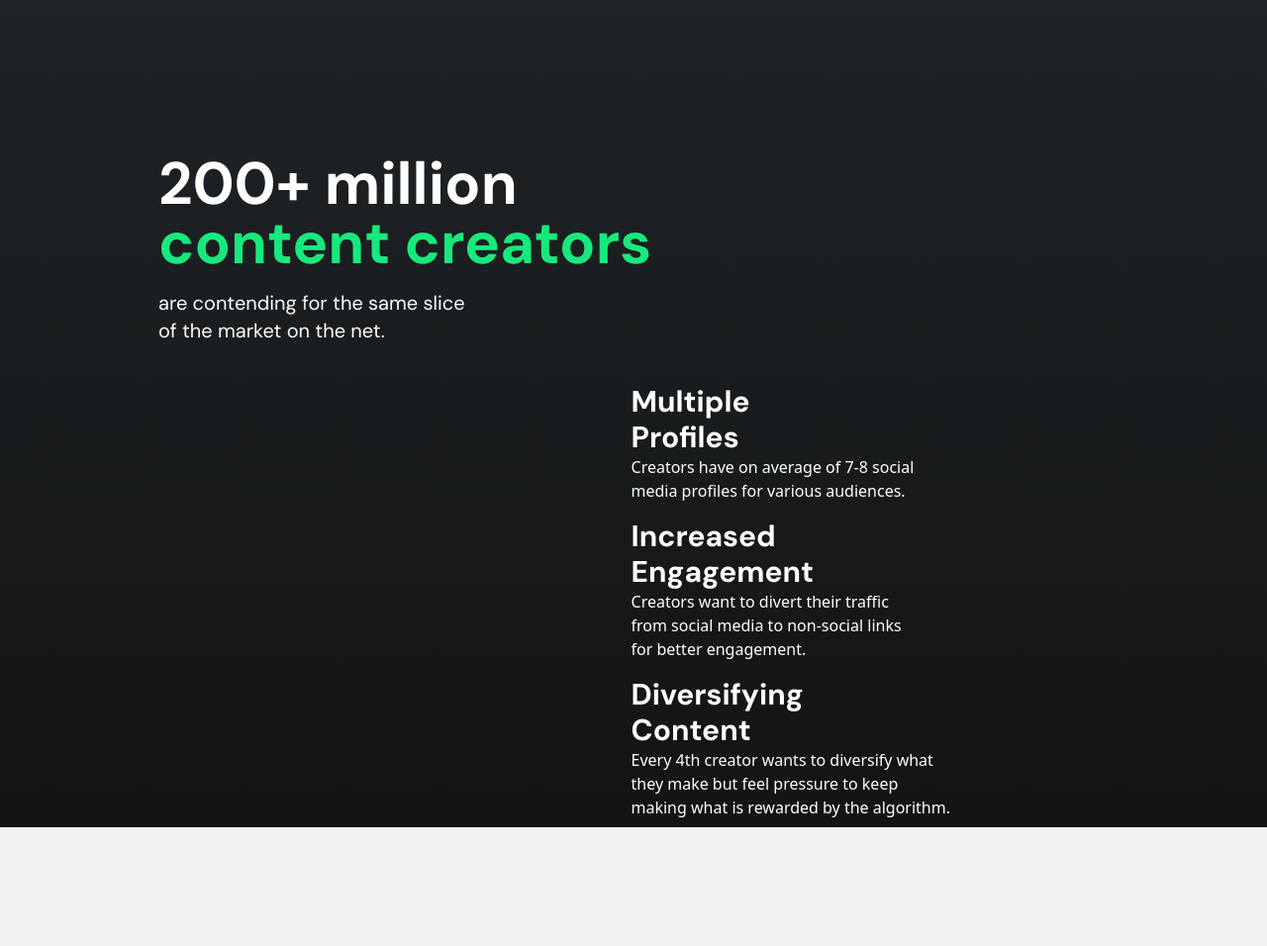
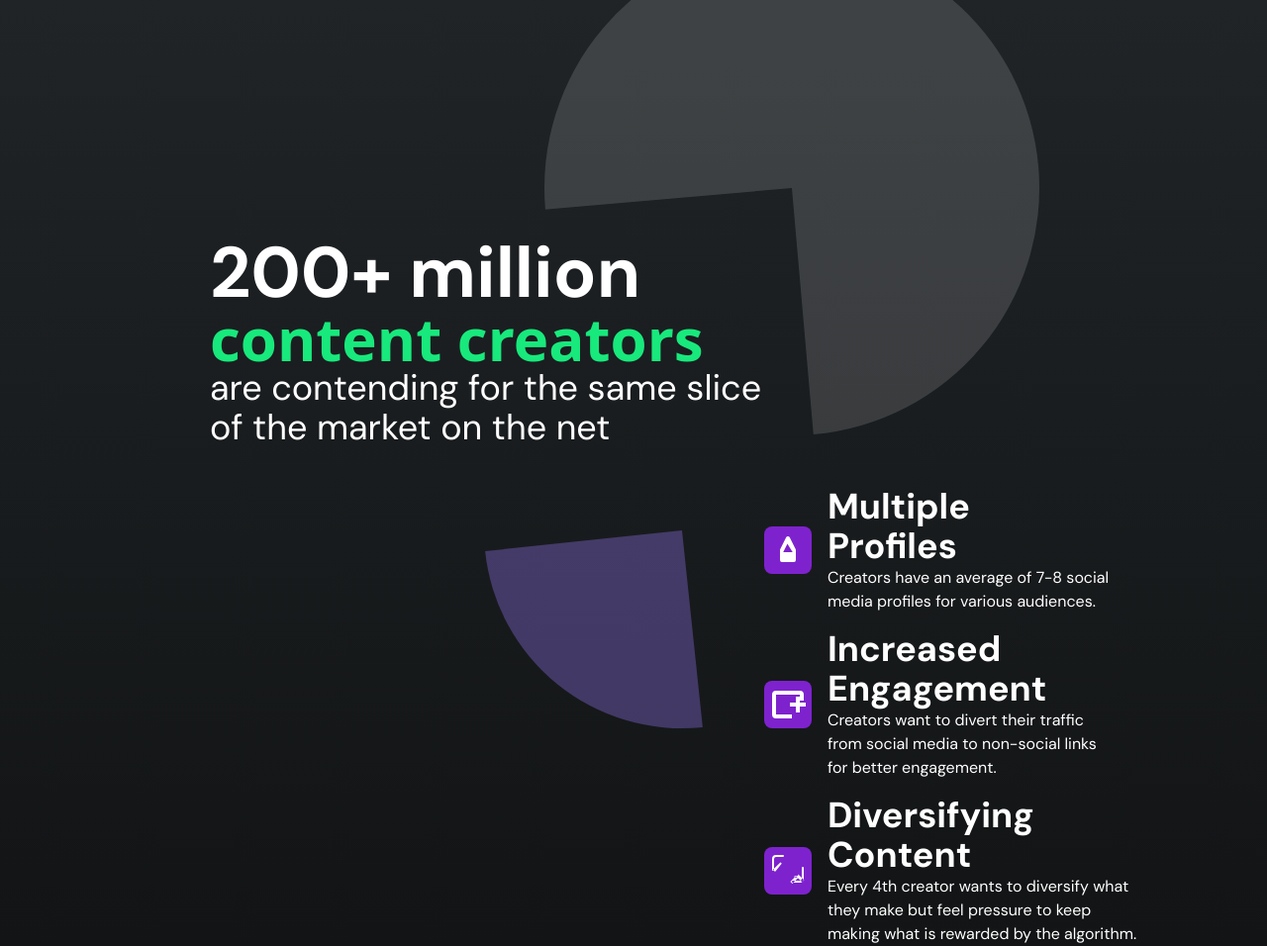
Before and after one commit to DILJITHKRISHNA/Brandemic-Task, a website: page about.html in a window 1280 px wide. Shown: the whole page at 99% size. Before the commit the page ends 836 px from the top, so only its background shows below. Drawn offline with Linux system fonts and the light colour scheme.

Commit message:
about page added

```diff
--- a/about.html
+++ b/about.html
@@ -7,6 +7,9 @@
     <link href="https://fonts.googleapis.com/css2?family=DM+Sans:wght@400;500;700&display=swap" rel="stylesheet">
     <link rel="stylesheet" href="./src/output.css">
     <link href="https://fonts.googleapis.com/css2?family=DM+Sans:wght@400;500;700&display=swap" rel="stylesheet">
+    <link rel="stylesheet" href="https://cdnjs.cloudflare.com/ajax/libs/font-awesome/6.5.2/css/all.min.css"
+        integrity="sha512-SnH5WK+bZxgPHs44uWIX+LLJAJ9/2PkPKZ5QiAj6Ta86w+fsb2TkcmfRyVX3pBnMFcV7oQPJkl9QevSCWr3W6A=="
+        crossorigin="anonymous" referrerpolicy="no-referrer" />
 
     <style>
         @import url('https://fonts.googleapis.com/css2?family=DM+Sans:wght@400;500;700&display=swap');
@@ -23,49 +26,105 @@
             background-color: #f0f0f0;
         }
 
-        .circle-element {
-            width: 200px;
-            height: 200px;
-            background-color: #3498db;
-            /* Set your desired background color */
-            clip-path: polygon(100% 50%, 100% 100%, 100% 100%, 0% 100%);
-            /* Creates a quarter-circle clipped area */
+        :root {
+            --large-size: 250px;
+            --small-size: 200px;
+        }
+
+
+        .quartercircle {
+            width: var(--size);
+            height: var(--size);
+            background: #9476F3;
+            opacity: 35%;
+            border-top-left-radius: var(--size);
+        }
+
+        .small-circle {
+            --size: var(--small-size);
+            position: absolute;
+            bottom: 50px;
+            left: 20px;
+        }
+
+        .rotate-circle {
+            transform: rotate(-96deg);
+        }
+
+        .threeQuarter {
+            width: 0;
+            height: 0;
+            border-right: var(--large-size) solid transparent;
+            border-top: var(--large-size) solid #FFFFFF24;
+            border-left: var(--large-size) solid #FFFFFF24;
+            border-bottom: var(--large-size) solid #FFFFFF24;
+            border-top-left-radius: var(--large-size);
+            border-top-right-radius: var(--large-size);
+            border-bottom-left-radius: var(--large-size);
+            border-bottom-right-radius: var(--large-size);
+            transform: rotate(-230deg);
+            position: absolute;
+
         }
     </style>
 </head>
 
-<body>
-
-    <div class="w-screen bg-gradient-to-b from-[#202427] to-[#121415]">
-        <div class="text-6xl font-bold text-white font-dm-sans mt-[12rem] ml-[10rem]">200+ million <br><span
-                class="text-[#18E97C]">content creators</span>
-        </div>
-        <p class="text-xl mt-4 text-white font-dm-sans ml-[10rem]">are contending for the same slice <br> of the market
-            on the net.</p>
-        <div class="relative flex justify-center items-center">
-            <div class="quarter-circle"></div>
-
-        </div>
-
-        <div class="flex justify-end mr-[20rem] mb-2">
-            <ul class="mt-8 text-white ">
-                <li class="flex items-center mt-2">
-                    <!-- <li class=""></li> -->
-                    <span class="ml-2 font-dm-sans text-white font-bold text-3xl">Multiple <br> Profiles</span>
-                </li>
-                <p class="ml-2">Creators have on average of 7-8 social <br> media profiles for various audiences.</p>
-                <li class="flex items-center mt-4">
-                    <span class="ml-2 font-dm-sans text-white font-bold text-3xl">Increased <br> Engagement</span>
-                </li>
-                <p class="ml-2">Creators want to divert their traffic <br> from social media to non-social links <br> for better engagement.</p>
-                <li class="flex items-center mt-4">
-                    <span class="ml-2 font-dm-sans text-white font-bold text-3xl">Diversifying <br> Content</span>
-                </li>
-                <p class="ml-2">Every 4th creator wants to diversify what <br> they make but feel pressure to keep <br> making what is rewarded by the algorithm.</p>
-            </ul>
+<body class="h-full bg-gradient-to-b from-[#202427] to-[#121415] text-white relative flex items-center justify-center">
+    <div>
+        <h1 class="text-5xl font-bold  sm:ml-[5rem] sm:mt-[15rem]">
+            <span class="text-white font-dm-sans text-7xl z-100 mt-10">200+ million</span> <br><span
+                class="text-[#18E97C] text-6xl">content creators</span>
+        </h1>
+        <p class="text-4xl mb-10 font-dm-sans sm:ml-[5rem] z-100">are contending for the same slice <br> of the market
+            on the net</p>
+        <div class="space-y-4 flex flex-col sm:ml-[40rem]">
+            <div class="flex items-center">
+                <div class="w-12 h-12 bg-purple-700 flex items-center justify-center rounded-lg mr-4">
+                    <svg xmlns="http://www.w3.org/2000/svg" class="h-10 w-10 text-white" viewBox="0 0 20 20"
+                        fill="currentColor">
+                        <path fill-rule="evenodd"
+                            d="M10 3a1 1 0 00-.894.553l-3 6A1 1 0 006 10v5a1 1 0 001 1h6a1 1 0 001-1v-5a1 1 0 00-.106-.447l-3-6A1 1 0 0010 3zm-2.382 8l2.118-4.236L12.382 11H7.618z"
+                            clip-rule="evenodd" />
+                    </svg>
+                </div>
+                <div>
+                    <p class="font-bold font-dm-sans text-4xl">Multiple <br> Profiles</p>
+                    <p class="text-md font-dm-sans">Creators have an average of 7-8 social <br> media profiles for
+                        various audiences.</p>
+                </div>
+            </div>
+            <div class="flex items-center">
+                <div class="w-12 h-12 bg-purple-700 flex items-center justify-center rounded-lg mr-4">
+                    <svg xmlns="http://www.w3.org/2000/svg" class="h-10 w-10 text-white" viewBox="0 0 20 20"
+                        fill="currentColor">
+                        <path
+                            d="M2 5a2 2 0 012-2h12a2 2 0 012 2v3h-2V5H4v10h8v2H4a2 2 0 01-2-2V5zm14 6v3h-2v-3h-3v-2h3V6h2v3h3v2h-3z" />
+                    </svg>
+                </div>
+                <div>
+                    <p class="font-bold font-dm-sans text-4xl">Increased <br> Engagement</p>
+                    <p class="text-md font-dm-sans">Creators want to divert their traffic <br> from social media to
+                        non-social links <br> for better engagement.</p>
+                </div>
+            </div>
+            <div class="flex items-center">
+                <div class="w-12 h-12 bg-purple-700 flex items-center justify-center rounded-lg mr-4">
+                    <svg xmlns="http://www.w3.org/2000/svg" class="h-10 w-10 text-white" viewBox="0 0 20 20"
+                        fill="currentColor">
+                        <path
+                            d="M4 3a1 1 0 00-1 1v5.5a.5.5 0 01-1 0V4a2 2 0 012-2h3.5a.5.5 0 010 1H4zm12 12a1 1 0 001-1v-5.5a.5.5 0 011 0V14a2 2 0 01-2 2h-3.5a.5.5 0 010-1H16zM6.646 6.646a.5.5 0 10-.707-.708L2.5 9.377 3.5 10.5l3.146-3.854zm6.708 6.708a.5.5 0 01.707-.707l3.146 3.146 1-1-3.146-3.146a.5.5 0 01-.707.707l-3.146 3.146 1 1 3.146-3.146z" />
+                    </svg>
+                </div>
+                <div>
+                    <p class="font-bold font-dm-sans text-4xl">Diversifying <br> Content</p>
+                    <p class="text-md font-dm-sans">Every 4th creator wants to diversify what <br> they make but feel
+                        pressure to keep <br> making what is rewarded by the algorithm.</p>
+                </div>
+            </div>
         </div>
     </div>
-
+    <div class="threeQuarter mb-[36rem] ml-[20rem] "></div>
+    <div class="rotate-circle quartercircle small-circle ml-[30rem] mb-[10rem]"></div>
 </body>
 
 </html>
```
Also changed, not shown: src/output.css.
